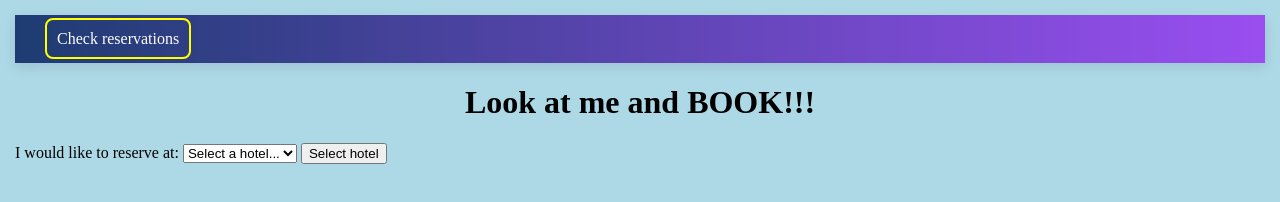
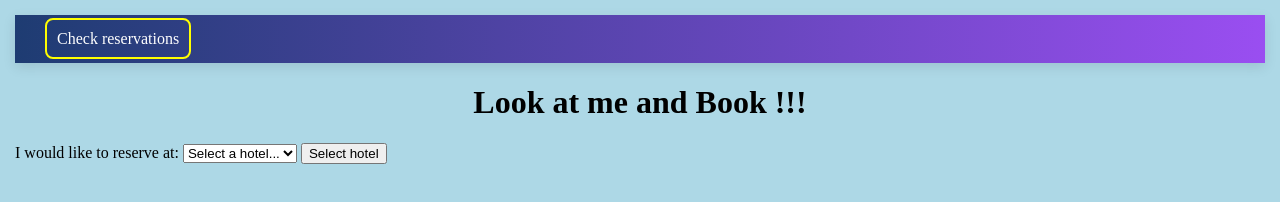
Before and after one commit to yaroslavdomb/DevOps_project3, a plain HTML site: page frontend-repo/HTML/index.html in a window 1280 px wide. Drawn offline with Linux system fonts and the light colour scheme; no server answers.

Commit message:
FE - test CI/CD-14

```diff
--- a/frontend-repo/HTML/index.html
+++ b/frontend-repo/HTML/index.html
@@ -13,7 +13,7 @@
         </header>
 
         <main>
-            <h1 class="txt-center">Look at me and BOOK!!!</h1>
+            <h1 class="txt-center">Look at me and Book !!!</h1>
 
             <div class="search-hotel-container">
                 <label for="search-hotel">I would like to reserve at: </label>
```
